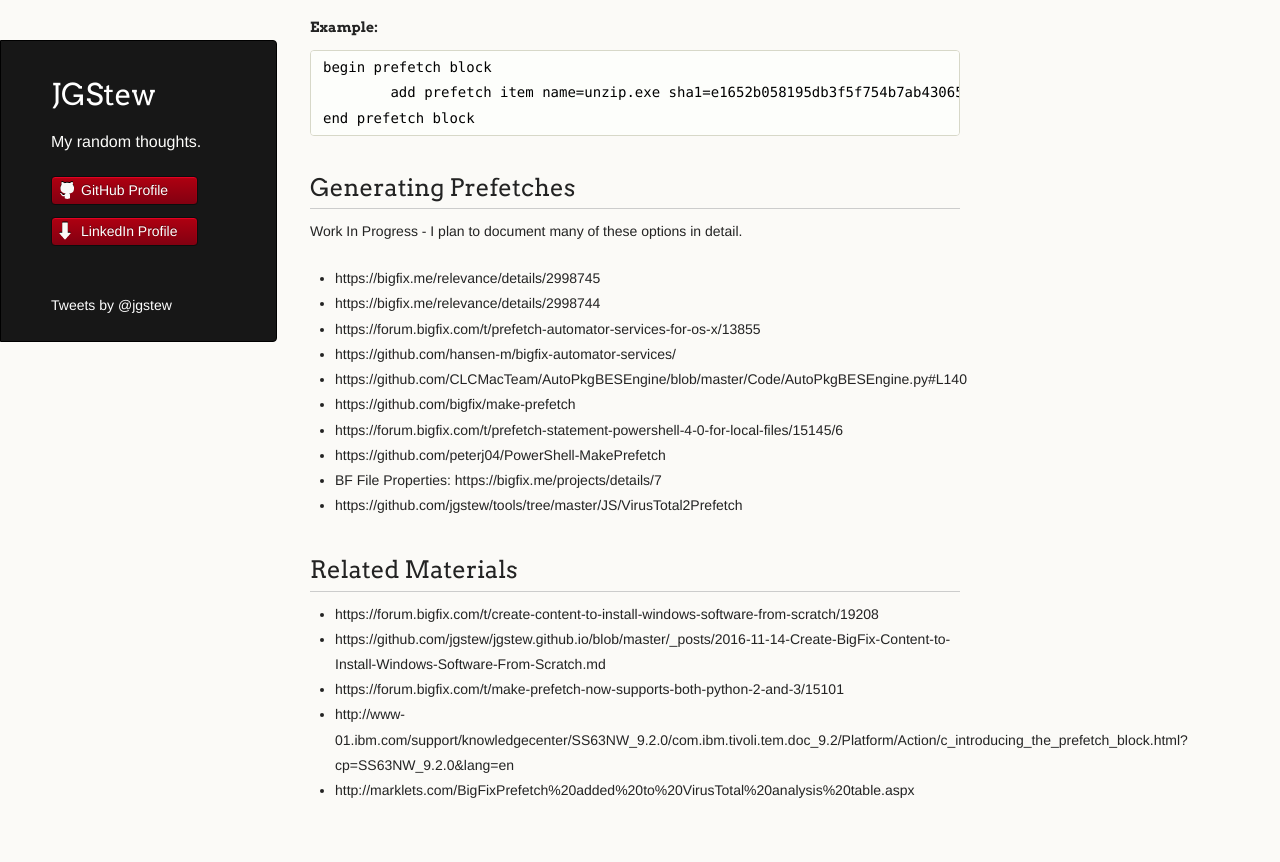
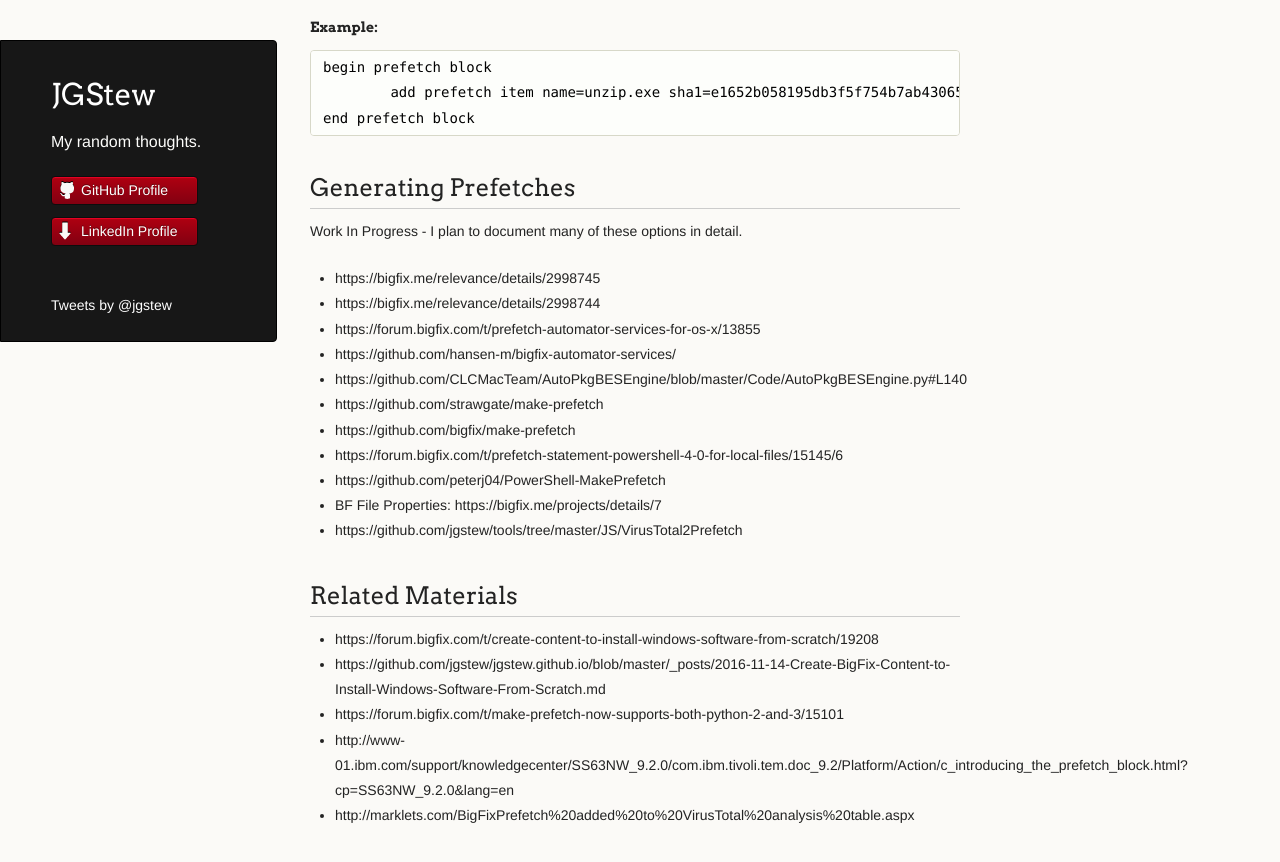
Before and after one commit to jgstew/jgstew.github.io, a Jekyll site: the page built from _posts/2016-11-21-Downloading-Files-with-BigFix:-Prefetches.md, in a window 1280 px wide and 900 px high, scrolled down 1708 px. Shown: the top 862 px of the window. Built offline with Jekyll 4.4.1, drawn with Linux system fonts in a browser that asks for light colours; comment, search, counter and statistics services are not loaded; part of the change alters nothing that is shown.

Commit message:
Update 2016-11-21-Downloading-Files-with-BigFix:-Prefetches.md

```diff
--- a/_posts/2016-11-21-Downloading-Files-with-BigFix:-Prefetches.md
+++ b/_posts/2016-11-21-Downloading-Files-with-BigFix:-Prefetches.md
@@ -69,6 +69,7 @@ Work In Progress - I plan to document many of these options in detail.
 - https://forum.bigfix.com/t/prefetch-automator-services-for-os-x/13855
 - https://github.com/hansen-m/bigfix-automator-services/
 - https://github.com/CLCMacTeam/AutoPkgBESEngine/blob/master/Code/AutoPkgBESEngine.py#L140
+- https://github.com/strawgate/make-prefetch
 - https://github.com/bigfix/make-prefetch
 - https://forum.bigfix.com/t/prefetch-statement-powershell-4-0-for-local-files/15145/6
 - https://github.com/peterj04/PowerShell-MakePrefetch
```
